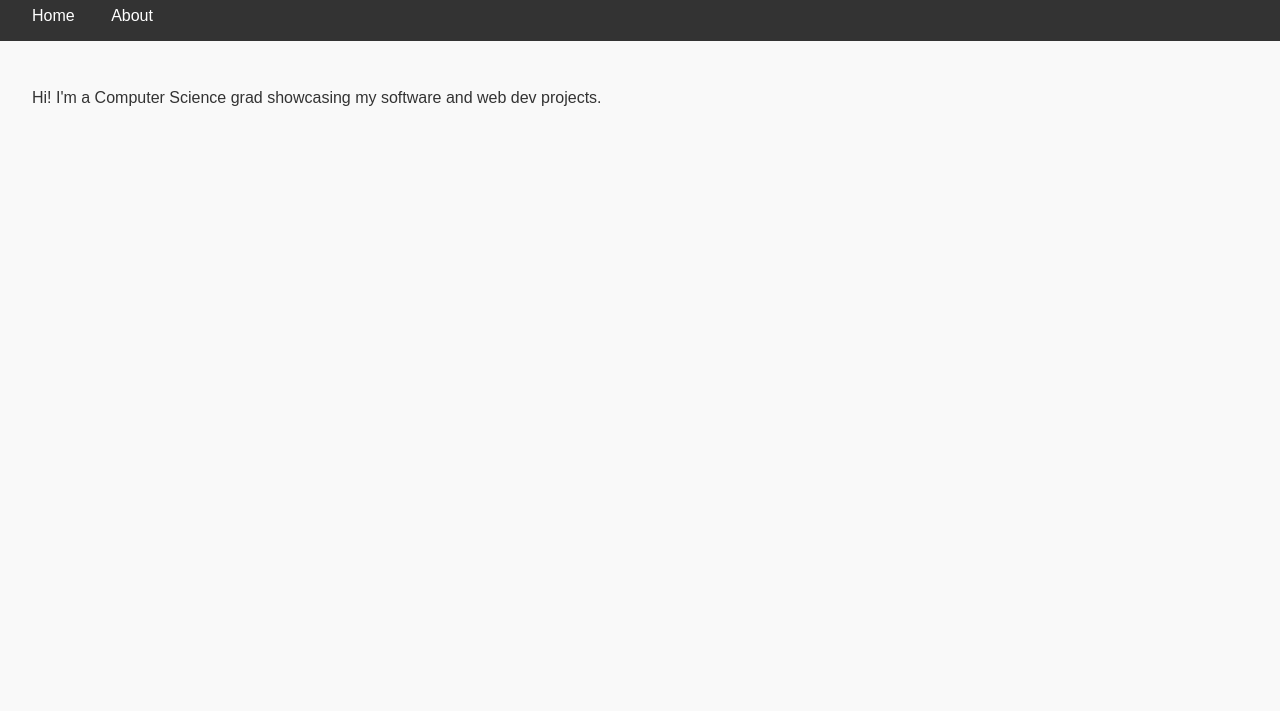
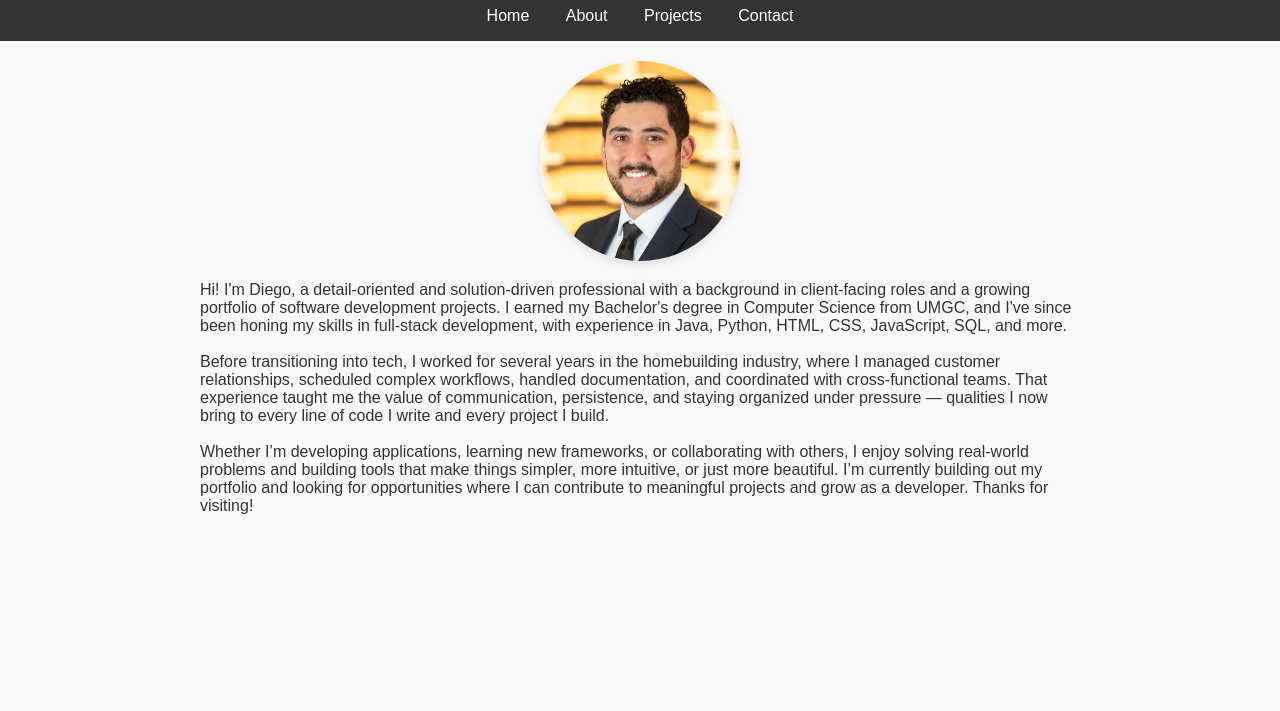
Before and after one commit to DiegoGuajardo/DiegoPortfolio, a plain HTML site: page about.html in a window 1280 px wide. Shown: the part 89-800 px from the top of the page. Drawn offline with Linux system fonts and the light colour scheme.

Commit message:
Added image file, contact and project pages, updated about with bio and image, updated css padding.

```diff
--- a/about.html
+++ b/about.html
@@ -11,10 +11,18 @@
     <nav>
         <a href="index.html">Home</a>
         <a href="about.html">About</a>
+        <a href="projects.html">Projects</a>
+        <a href="contact.html">Contact</a>
     </nav>
 </header>
 <main>
-    <p>Hi! I'm a Computer Science grad showcasing my software and web dev projects.</p>
+    <img src="images/profile.jpg" alt="Photo of Diego" class="profile-img">
+
+    <p>Hi! I'm Diego, a detail-oriented and solution-driven professional with a background in client-facing roles and a growing portfolio of software development projects. I earned my Bachelor's degree in Computer Science from UMGC, and I've since been honing my skills in full-stack development, with experience in Java, Python, HTML, CSS, JavaScript, SQL, and more.
+        <br><br>Before transitioning into tech, I worked for several years in the homebuilding industry, where I managed customer relationships, scheduled complex workflows, handled documentation, and coordinated with cross-functional teams. That experience taught me the value of communication, persistence, and staying organized under pressure — qualities I now bring to every line of code I write and every project I build.
+        <br><br>Whether I’m developing applications, learning new frameworks, or collaborating with others, I enjoy solving real-world problems and building tools that make things simpler, more intuitive, or just more beautiful. I’m currently building out my portfolio and looking for opportunities where I can contribute to meaningful projects and grow as a developer.
+        Thanks for visiting!
+    </p>
 </main>
 </body>
 </html>
--- a/css/style.css
+++ b/css/style.css
@@ -9,6 +9,7 @@ body {
 header {
   background: #333;
   color: white;
+   text-align: center;
   padding: 1rem;
 }
 
@@ -19,7 +20,17 @@ nav a {
 }
 
 main {
-  padding: 2rem;
+  padding-right: 200px;
+  padding-left: 200px;
+
+  .profile-img{
+  width: 200px;
+  height: auto;
+  border-radius: 100px;
+  display: block;
+  margin: 20px auto;
+  box-shadow: 0 4px 10px rgba(0,0,0,0.1);
+  }
 }
 
 footer {
```
Also changed, not shown: contact.html (added, +19 -0 lines), index.html (+3 -3 lines), projects.html (added, +19 -0 lines), images/profile.jpg (added).
